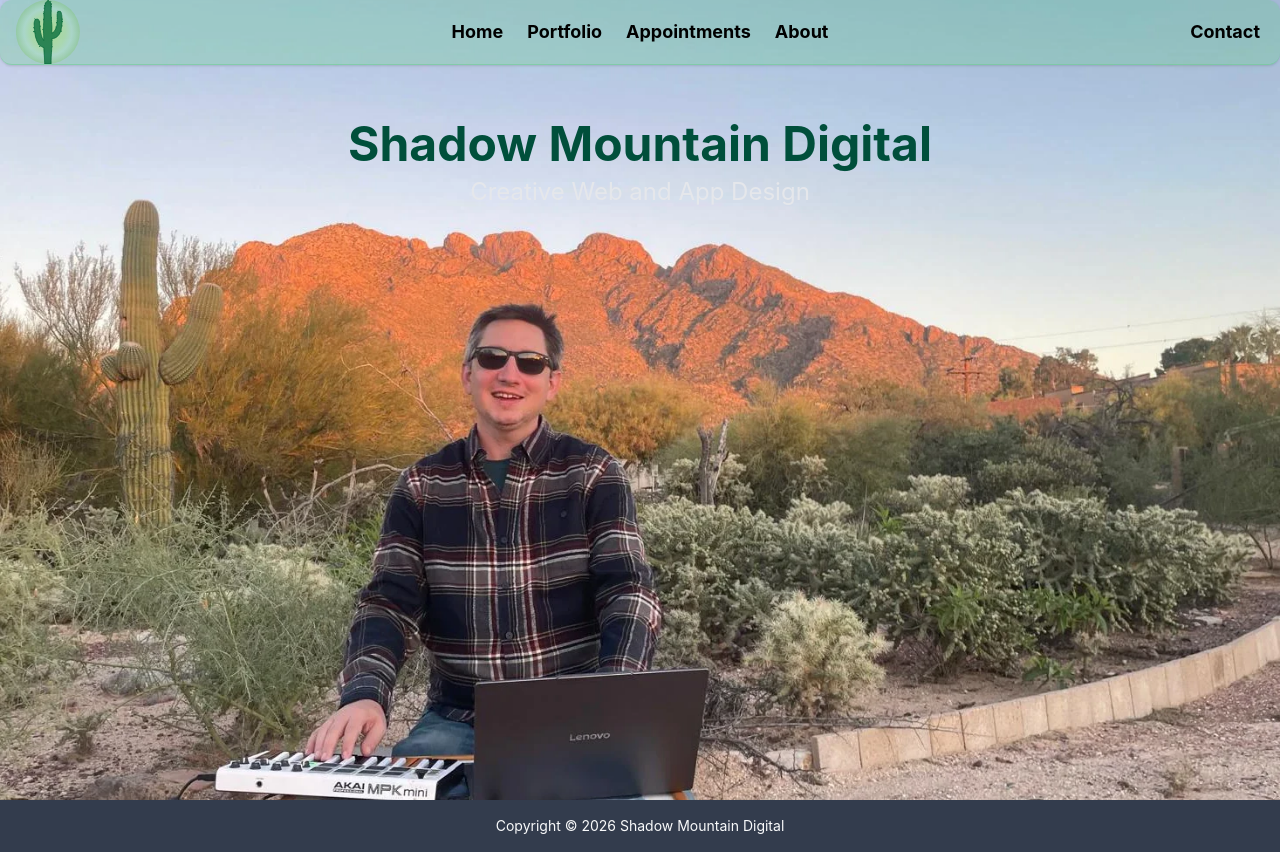
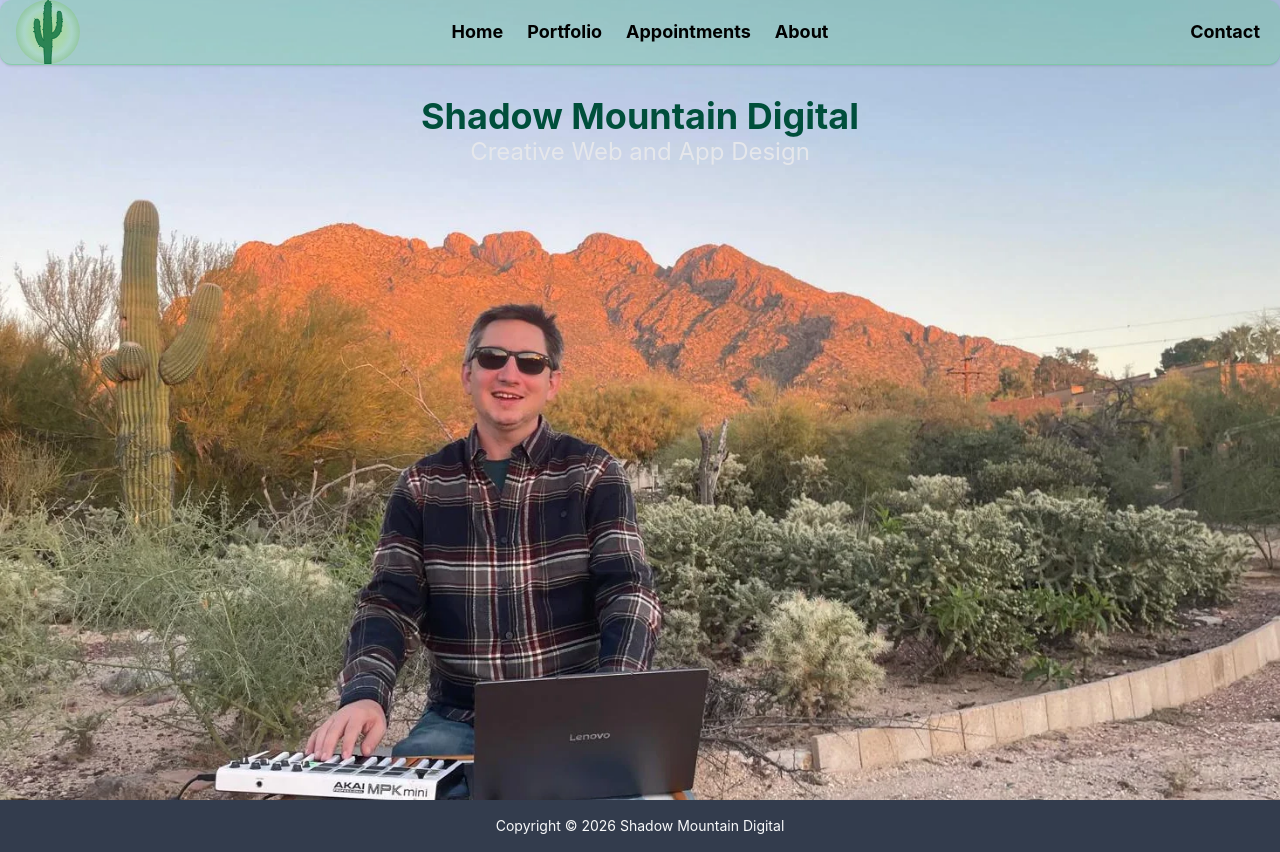
Before and after one commit to parkovski/smd, a SvelteKit app: page / in a window 1280 px wide. Built offline with nearby package versions, Linux system fonts and the light colour scheme.

Commit message:
try this positioning thing again

```diff
--- a/src/routes/(home)/+page.svelte
+++ b/src/routes/(home)/+page.svelte
@@ -29,8 +29,8 @@
   style="background-image: url({background})"
 >
   <div class="hero-content text-center">
-    <div id="title-text" class="max-w-2xl absolute top-15 md:top-30 header-text text-gray-200">
-      <h1 class="text-5xl font-bold pb-2 text-emerald-900" style="text-shadow: 2px 2px 2px var(--color-lime-700)">Shadow Mountain Digital</h1>
+    <div id="title-text" class="max-w-2xl absolute top-18 lg:top-24 header-text text-gray-200">
+      <h1 class="text-4xl font-bold text-emerald-900" style="text-shadow: 2px 2px 2px var(--color-lime-700)">Shadow Mountain Digital</h1>
       <h2 class="text-2xl text-gray-200" style="text-shadow: 2px 2px 1px var(--color-lime-700)">Creative Web and App Design</h2>
     </div>
   </div>
```
